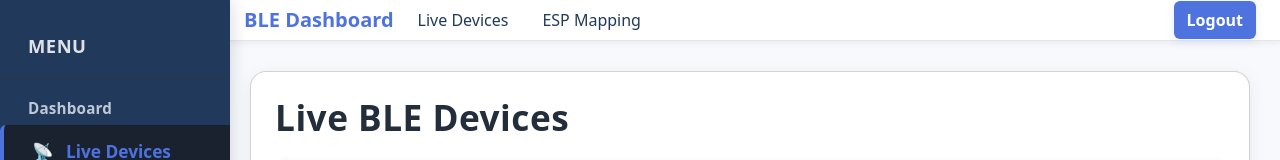
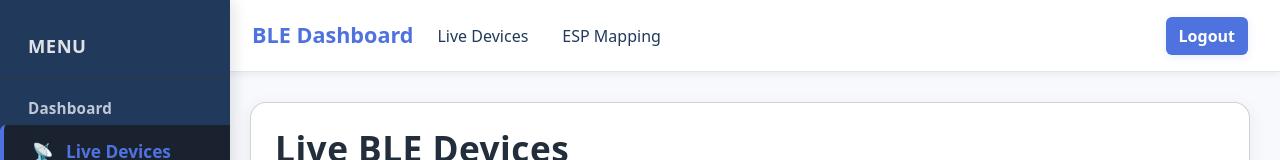
Before and after one commit to bella-cd/ble_hosptal_react, a React (Create React App) app in the folder frontend/: page /devices in a window 1280 px wide. Shown: the top 160 px of the page. Built offline with nearby package versions, Linux system fonts and the light colour scheme; no server answers; sample sign-in values are in the browser's storage.

Commit message:
made some changes

```diff
--- a/frontend/src/components/Navbar.js
+++ b/frontend/src/components/Navbar.js
@@ -9,8 +9,20 @@ export default function Navbar() {
   };
 
   return (
-  <nav className="navbar navbar-expand-lg" style={{ background: '#fff', color: '#5a5c69', borderBottom: '1px solid #e3e6f0', padding: '0 24px' }}>
-  <Link className="navbar-brand" to="/devices" style={{ color: '#4e73df', fontWeight: 700 }}>BLE Dashboard</Link>
+    <nav
+      className="navbar navbar-expand-lg"
+      style={{
+        background: '#fff',
+        color: '#5a5c69',
+        borderBottom: '1px solid #e3e6f0',
+        padding: '0 32px',
+        minHeight: '72px',
+        boxShadow: '0 2px 8px #0001',
+        display: 'flex',
+        alignItems: 'center',
+      }}
+    >
+      <Link className="navbar-brand" to="/devices" style={{ color: '#4e73df', fontWeight: 700, fontSize: '1.35rem' }}>BLE Dashboard</Link>
 
       <div className="collapse navbar-collapse">
         <ul className="navbar-nav me-auto">
@@ -21,7 +33,7 @@ export default function Navbar() {
             <Link className="nav-link" to="/admin">ESP Mapping</Link>
           </li>
         </ul>
-  <button className="btn" style={{ background: '#f6c23e', color: '#fff', fontWeight: 600 }} onClick={handleLogout}>Logout</button>
+        <button className="btn" style={{ background: '#f6c23e', color: '#fff', fontWeight: 600 }} onClick={handleLogout}>Logout</button>
       </div>
     </nav>
   );
```
Also changed, not shown: 1 other file (tests, documents, lock files or other folders).
